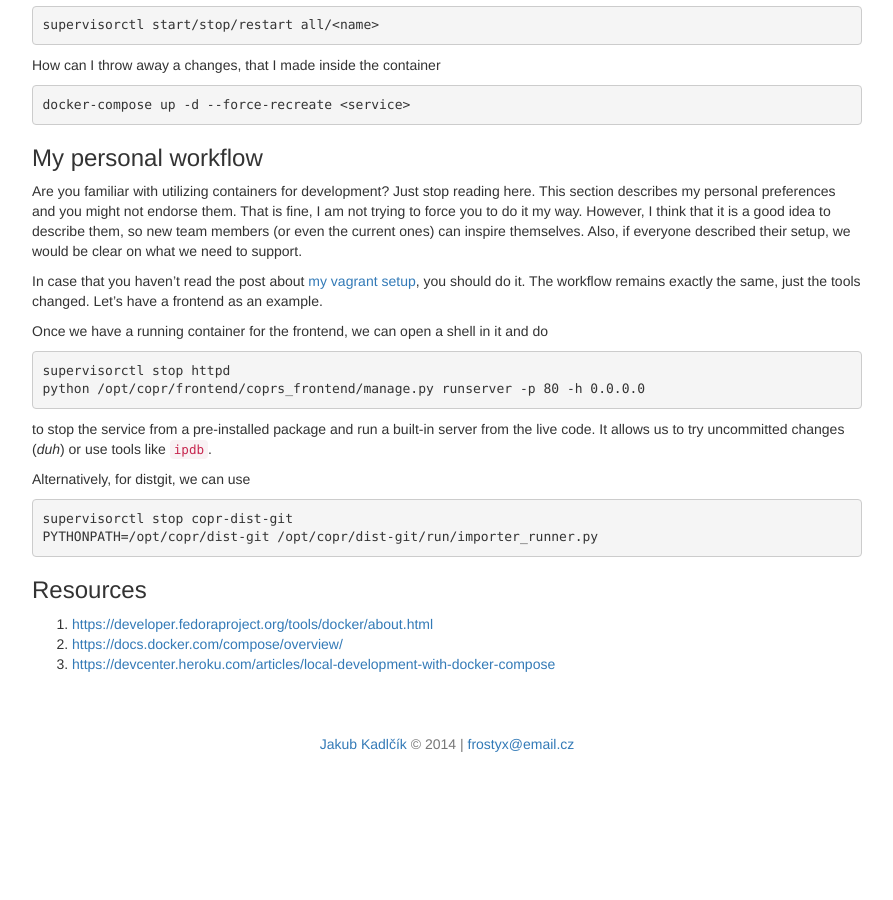
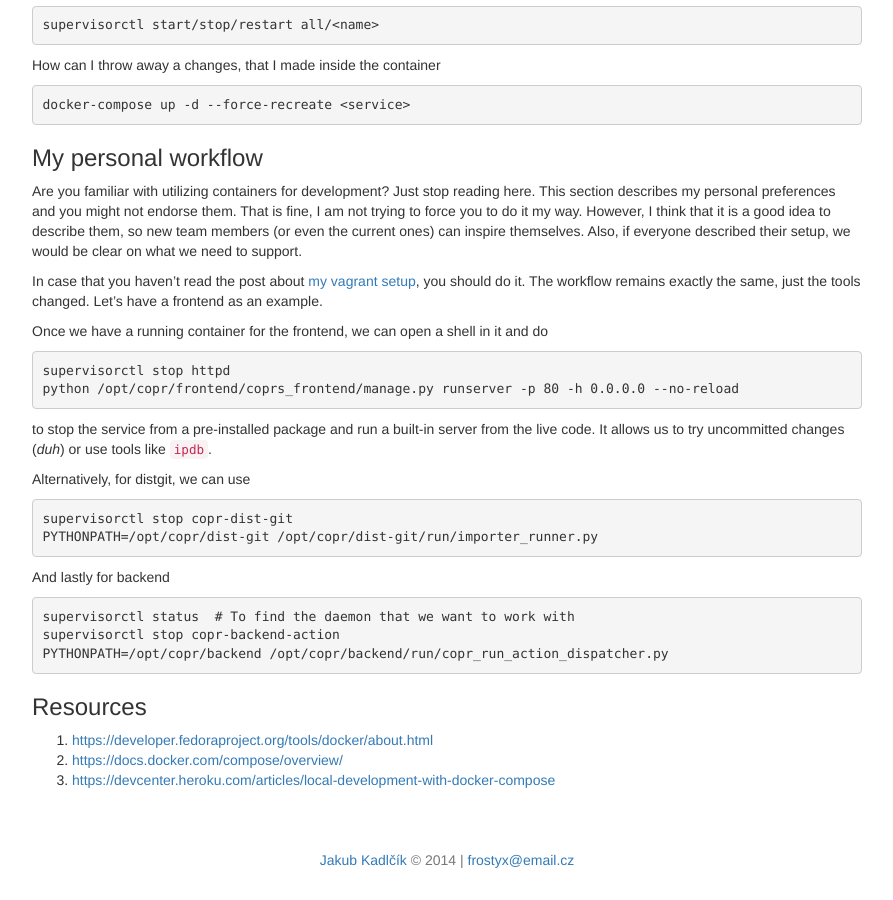
Before and after one commit to FrostyX/frostyx.github.io, a Jekyll site: the page built from _posts/2017-10-17-copr-stack-dockerized.md, in a window 1280 px wide and 900 px high, scrolled down 1144 px. Shown: the whole window, without its empty margins (193-1086 px from the left). Built offline with Jekyll 4.4.1, drawn with Linux system fonts in a browser that asks for light colours; nearby versions of some CDN libraries; comment, search, counter and statistics services are not loaded; before the commit the page ends 1928 px from its top, so only the background shows below that.

Commit message:
Update the personal workflow

```diff
--- a/_posts/2017-10-17-copr-stack-dockerized.md
+++ b/_posts/2017-10-17-copr-stack-dockerized.md
@@ -68,7 +68,7 @@ In case that you haven't read the post about [my vagrant setup](/posts/copr-vagr
 Once we have a running container for the frontend, we can open a shell in it and do
 
     supervisorctl stop httpd
-    python /opt/copr/frontend/coprs_frontend/manage.py runserver -p 80 -h 0.0.0.0
+    python /opt/copr/frontend/coprs_frontend/manage.py runserver -p 80 -h 0.0.0.0 --no-reload
 
 to stop the service from a pre-installed package and run a built-in server from the live code. It allows us to try uncommitted changes (_duh_) or use tools like `ipdb`.
 
@@ -77,6 +77,12 @@ Alternatively, for distgit, we can use
     supervisorctl stop copr-dist-git
     PYTHONPATH=/opt/copr/dist-git /opt/copr/dist-git/run/importer_runner.py
 
+And lastly for backend
+
+    supervisorctl status  # To find the daemon that we want to work with
+    supervisorctl stop copr-backend-action
+    PYTHONPATH=/opt/copr/backend /opt/copr/backend/run/copr_run_action_dispatcher.py
+
 
 ### Resources
 1. <https://developer.fedoraproject.org/tools/docker/about.html>
```
